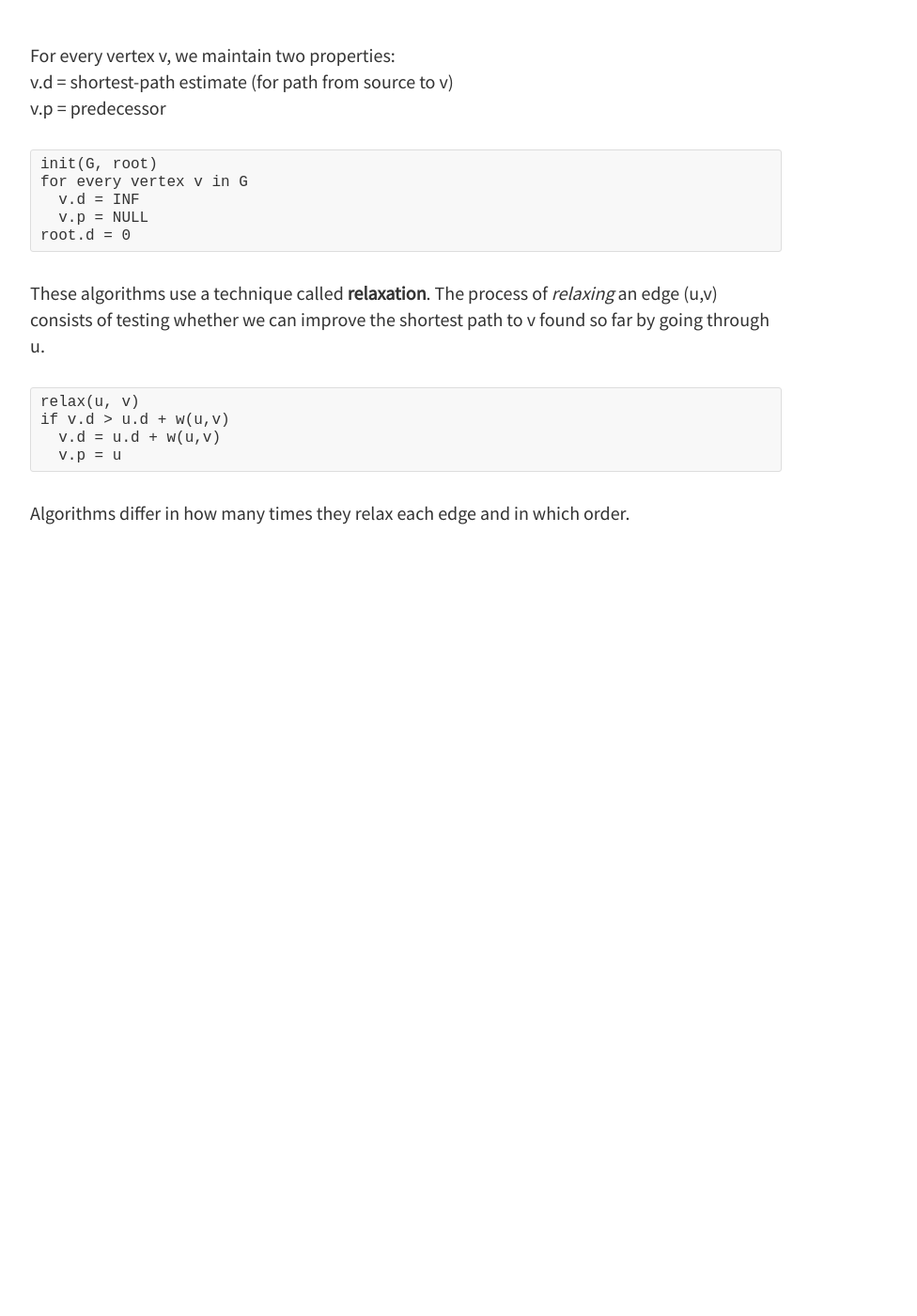
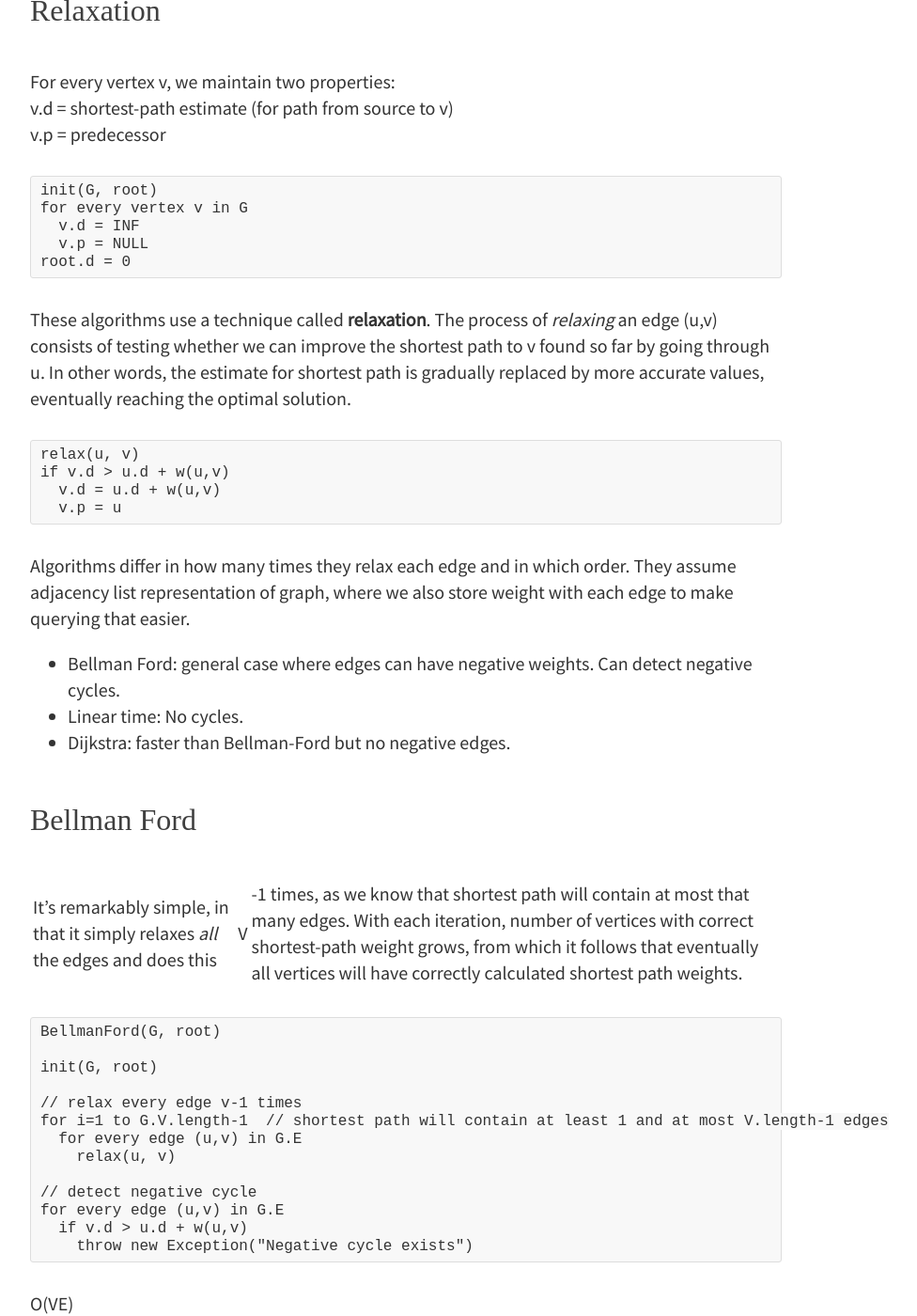
Before and after one commit to rbt91/rbt91.github.io, a Jekyll site: the page built from _posts/2016-10-16-shortest-paths.md, in a window 1280 px wide and 1400 px high, scrolled down 2063 px. Shown: the whole window at 94% size, without its empty margins (208-1184 px from the left). Built offline with Jekyll 4.4.1, drawn with Linux system fonts in a browser that asks for light colours; some web fonts are replaced; before the commit the page ends 2693 px from its top, so only the background shows below that; some of the changed text lies outside the part shown; grey boxes are pictures that could not be loaded.

Commit message:
Update 2016-10-16-shortest-paths.md

````diff
--- a/_posts/2016-10-16-shortest-paths.md
+++ b/_posts/2016-10-16-shortest-paths.md
@@ -17,7 +17,7 @@
 
 # Single source shortest paths
 
-Path**s** because multiple paths are possible.
+Path"s" because we're looking at multiple paths from given source vertex to every other vertex. Moreover, between two vertices also there may be multiple shortest paths with same weight.
 
 ## Optimal substructure of shortest path
 
@@ -51,7 +51,7 @@
 root.d = 0
 ```
 
-These algorithms use a technique called **relaxation**. The process of _relaxing_ an edge (u,v) consists of testing whether we can improve the shortest path to v found so far by going through u.
+These algorithms use a technique called **relaxation**. The process of _relaxing_ an edge (u,v) consists of testing whether we can improve the shortest path to v found so far by going through u. In other words, the estimate for shortest path is gradually replaced by more accurate values, eventually reaching the optimal solution.
 
 ```
 relax(u, v)
@@ -60,4 +60,42 @@
   v.p = u
 ```
 
-Algorithms differ in how many times they relax each edge and in which order.
+Algorithms differ in how many times they relax each edge and in which order. They assume adjacency list representation of graph, where we also store weight with each edge to make querying that easier.
+
+- Bellman Ford: general case where edges can have negative weights. Can detect negative cycles.
+- Linear time: No cycles.
+- Dijkstra: faster than Bellman-Ford but no negative edges.
+
+## Bellman Ford
+
+It's remarkably simple, in that it simply relaxes _all_ the edges and does this |V|-1 times, as we know that shortest path will contain at most that many edges. With each iteration, number of vertices with correct shortest-path weight grows, from which it follows that eventually all vertices will have correctly calculated shortest path weights.
+
+```
+BellmanFord(G, root)
+
+init(G, root)
+
+// relax every edge v-1 times
+for i=1 to G.V.length-1  // shortest path will contain at least 1 and at most V.length-1 edges
+  for every edge (u,v) in G.E
+    relax(u, v)
+
+// detect negative cycle
+for every edge (u,v) in G.E
+  if v.d > u.d + w(u,v)
+    throw new Exception("Negative cycle exists")
+```
+
+O(VE)
+
+![Bellman Ford](http://i.imgur.com/OsO22xb.png)
+
+With every iteration i, we find shortest paths of at most i edges. Since shortest path can contain at most |V|-1 edges, we need |V|-1 iteration. Below example illustrates this for a simple graph:
+![Passes](https://upload.wikimedia.org/wikipedia/commons/thumb/8/85/Bellman-Ford_worst-case_example.svg/330px-Bellman-Ford_worst-case_example.svg.png)
+
+Proof of Bellman-Ford's correctness is two-fold:
+1. if there are no negative cycles, it computes correct shortest-path weights for all vertices reachable from the source.
+2. it can correctly check for presence of negative cycles.
+
+
+Reference: [Wikipedia](https://en.wikipedia.org/wiki/Bellman%E2%80%93Ford_algorithm)
````
